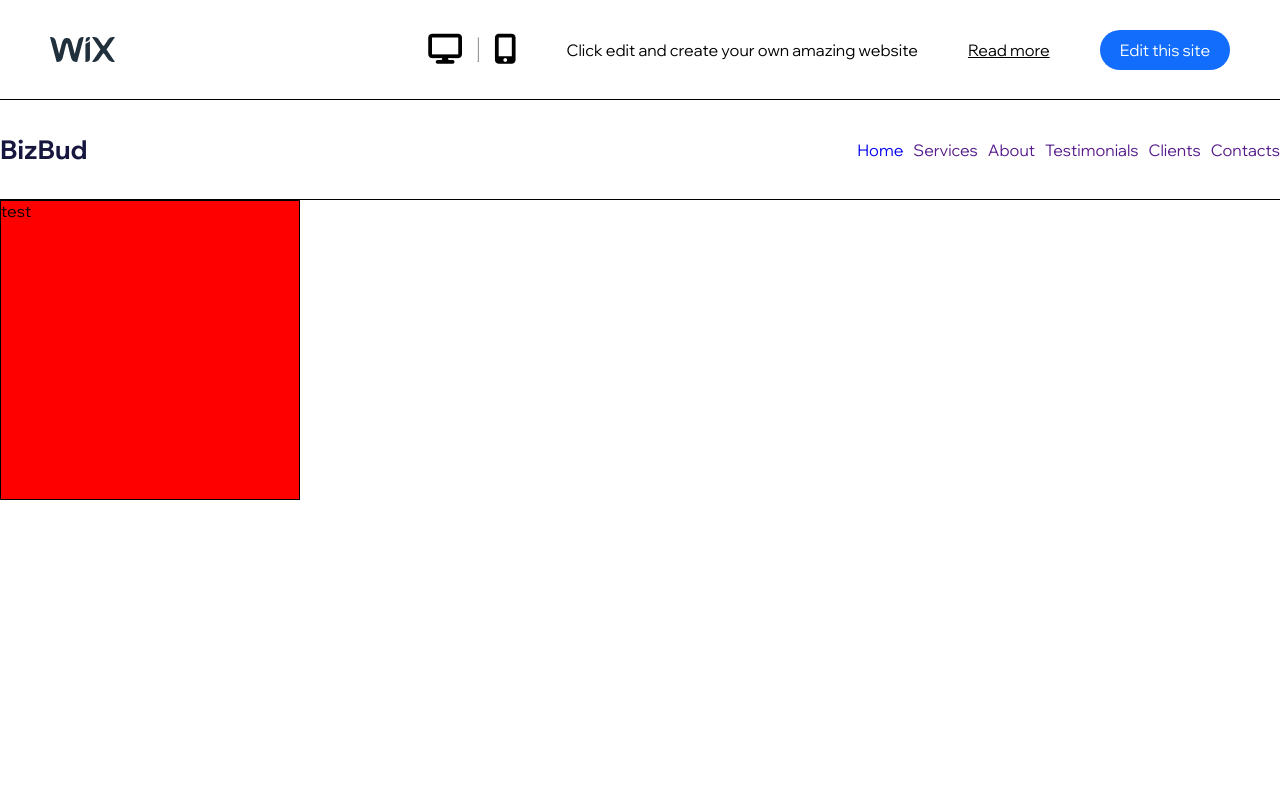
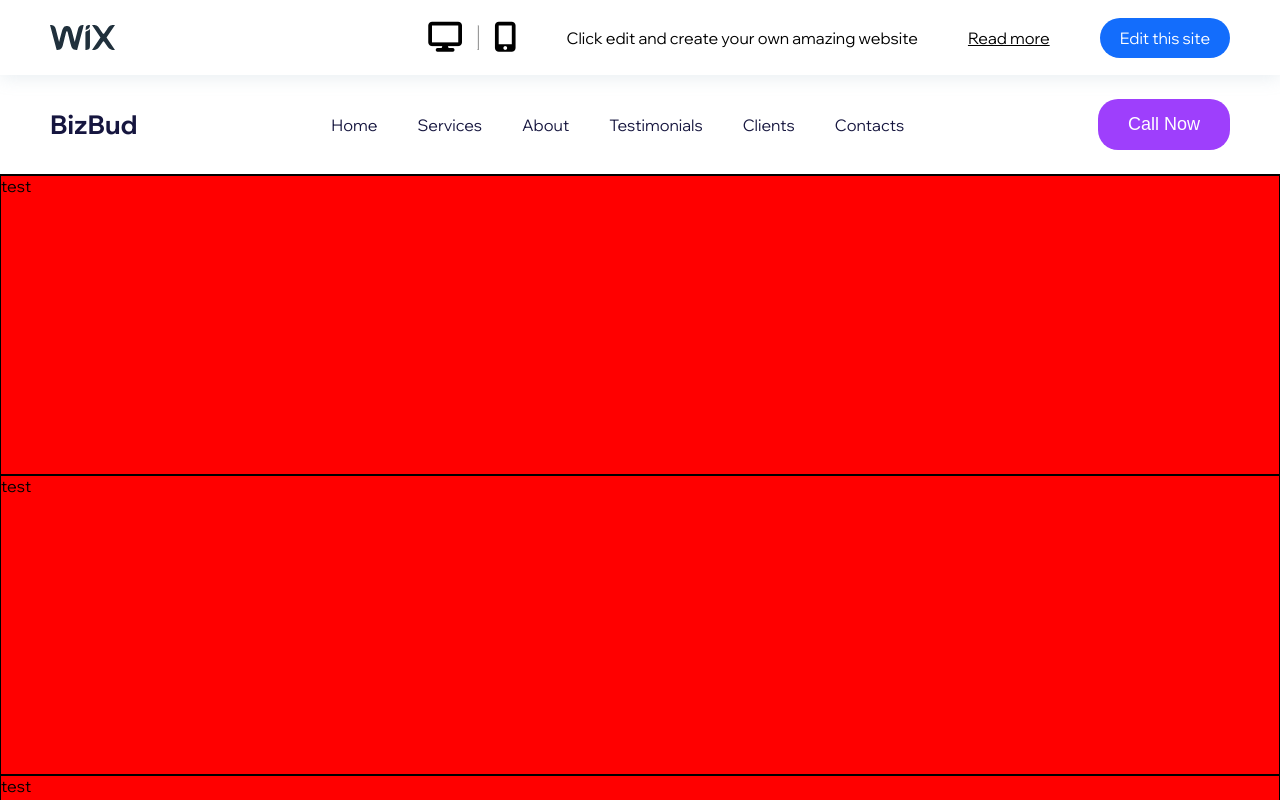
Before and after one commit to iamrahilhabibli/wix-clone-task, a website: page index.html in a window 1280 px wide. Shown: the top 800 px of the page. Drawn offline with nearby package versions, Linux system fonts and the light colour scheme.

Commit message:
bot navbar shadow added

```diff
--- a/index.html
+++ b/index.html
@@ -79,10 +79,17 @@
             </li>
           </ul>
         </div>
+        <div class="nav__callbtn__container">
+          <button class="callnow__btn">Call Now</button>
+        </div>
       </div>
     </header>
     <nav></nav>
     <section>
+      <div class="test" data-aos="fade-up">test</div>
+      <div class="test" data-aos="fade-up">test</div>
+      <div class="test" data-aos="fade-up">test</div>
+      <div class="test" data-aos="fade-up">test</div>
       <div class="test" data-aos="fade-up">test</div>
     </section>
   </body>
--- a/styles.css
+++ b/styles.css
@@ -16,8 +16,9 @@ font-family: 'Wix Madefor Display', sans-serif;
   justify-content: flex-start;
   padding: 0px 50px;
   width: 100vw;
-  height: 100px;
-  border-bottom: 1px solid black;
+  height: 75px;
+  box-shadow: 0 2px 18px 0 rgba(129,162,182,.2);
+  /* border-bottom: 1px solid black; */
 }
 
 .navbar__leftside {
@@ -79,12 +80,13 @@ font-family: 'Wix Madefor Display', sans-serif;
   color: black;
 }
 .test {
-  width: 300px;
+  width: 100%;
   height: 300px;
   border: 1px solid black;
   background-color: red;
 }
 .header__botrow__container{
+  box-shadow: 1px;
   display: flex;
   flex-direction: row;
   align-items: center;
@@ -92,6 +94,7 @@ font-family: 'Wix Madefor Display', sans-serif;
   width: 100vw;
   height: 100px;
   border-bottom: 1px solid black;
+  padding: 0px 50px;
 }
 .bizbud-text{
   color: #16163F;
@@ -101,10 +104,20 @@ font-family: 'Wix Madefor Display', sans-serif;
 .mid__nav > ul{
   display: flex;
   flex-direction: row;
-  column-gap: 10px;
   list-style-type: none;
+}
+.mid__nav li{
+  padding: 0px 20px;
 }
 .mid__nav a {
   text-decoration: none;
-
+  color: #16163F;
 }
+.callnow__btn{
+  color: white;
+  background-color:#9E3FFC;
+  border-radius: 20px;
+  padding: 15px 30px;
+  border: none;
+  font-size: 18px;
+}
```
